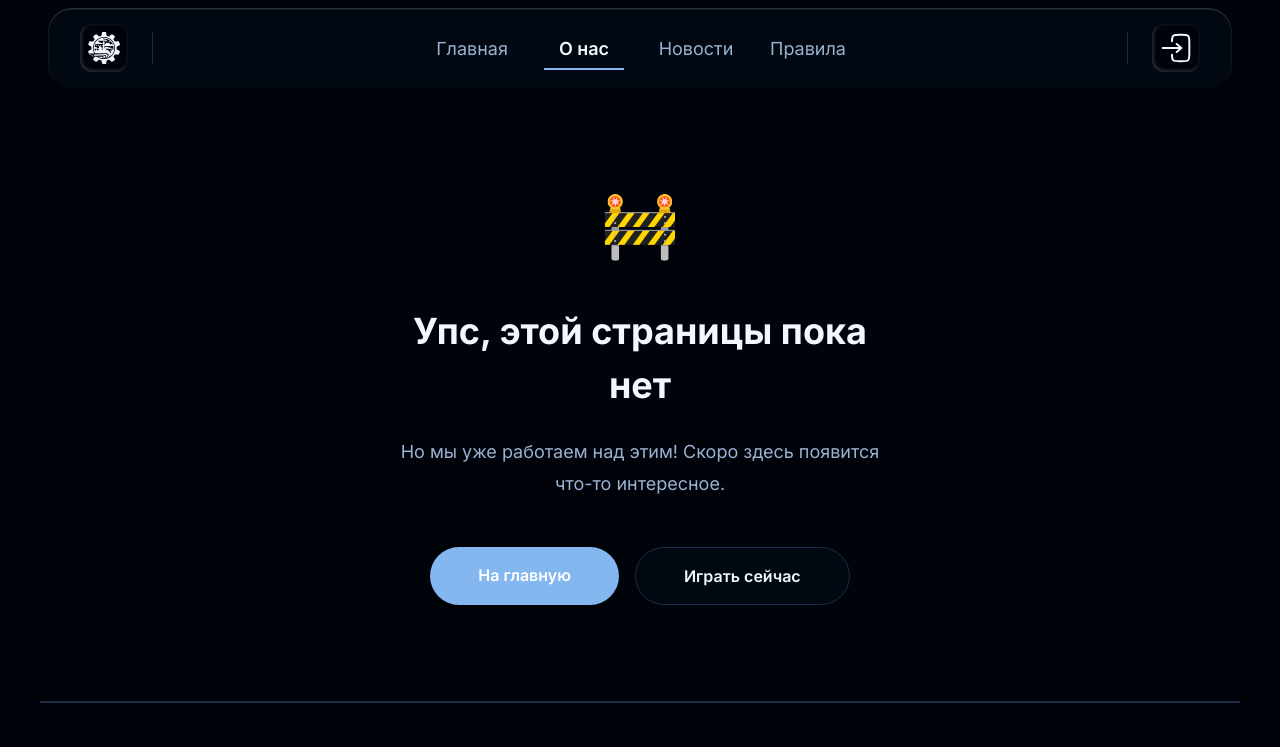
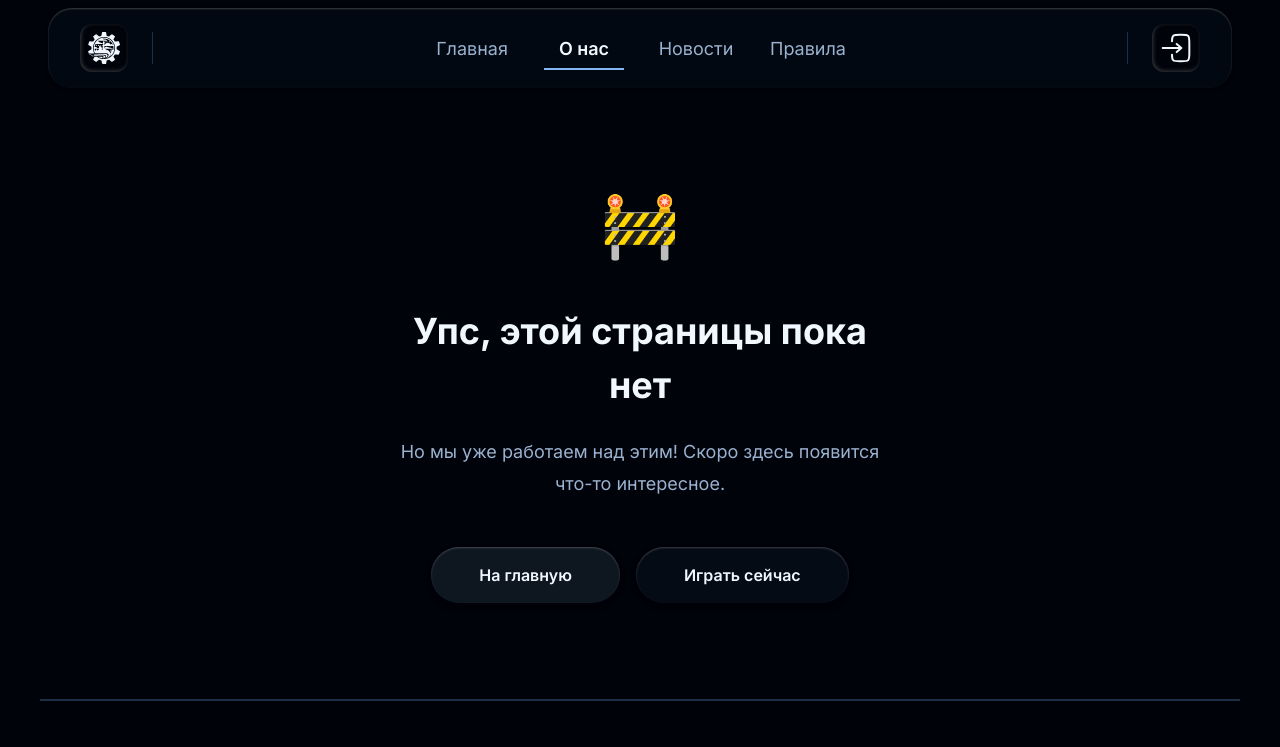
Before and after one commit to MrMaksi1/frontend-websiteSteamWave, a Next.js app: page /about in a window 1280 px wide. Shown: the top 747 px of the page. Built offline with nearby package versions, Linux system fonts and the light colour scheme.

Commit message:
Updated PagePlaceholder.module.css

```diff
--- a/components/PagePlaceholder/PagePlaceholder.module.css
+++ b/components/PagePlaceholder/PagePlaceholder.module.css
@@ -39,36 +39,35 @@
 }
 
 .primaryButton {
-    background: var(--primary);
-    color: white;
     padding: var(--space-md) var(--space-2xl);
     border-radius: var(--radius-full);
     text-decoration: none;
     font-weight: var(--font-semibold);
     transition: var(--transition-normal);
+    color: var(--text);
+    background: var(--bg-light);
+    box-shadow: var(--shadow-sm);
 }
 
 .primaryButton:hover {
-    background: var(--secondary);
-    transform: translateY(-2px);
+    box-shadow: none;
+    transform: translateY(2px);
 }
 
 .secondaryButton {
-    background: var(--glass);
-    color: var(--text);
     padding: var(--space-md) var(--space-2xl);
     border-radius: var(--radius-full);
     text-decoration: none;
     font-weight: var(--font-semibold);
-    border: 1px solid var(--border-muted);
     transition: var(--transition-normal);
-    backdrop-filter: var(--blur-md);
+    color: var(--text);
+    background: var(--bg);
+    box-shadow: var(--shadow-sm);
 }
 
 .secondaryButton:hover {
-    background: var(--glass-light);
-    border-color: var(--border);
-    transform: translateY(-2px);
+    box-shadow: none;
+    transform: translateY(2px);
 }
 
 @keyframes bounce {
```
